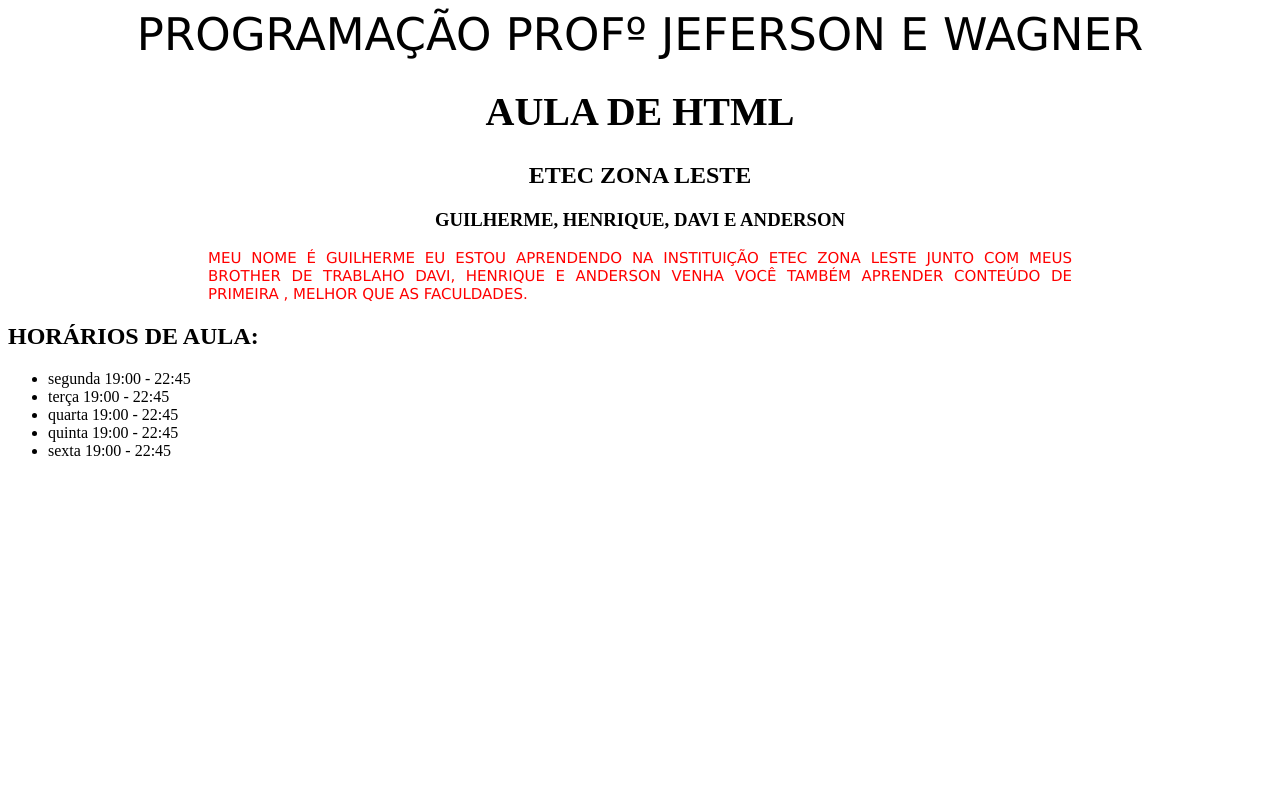
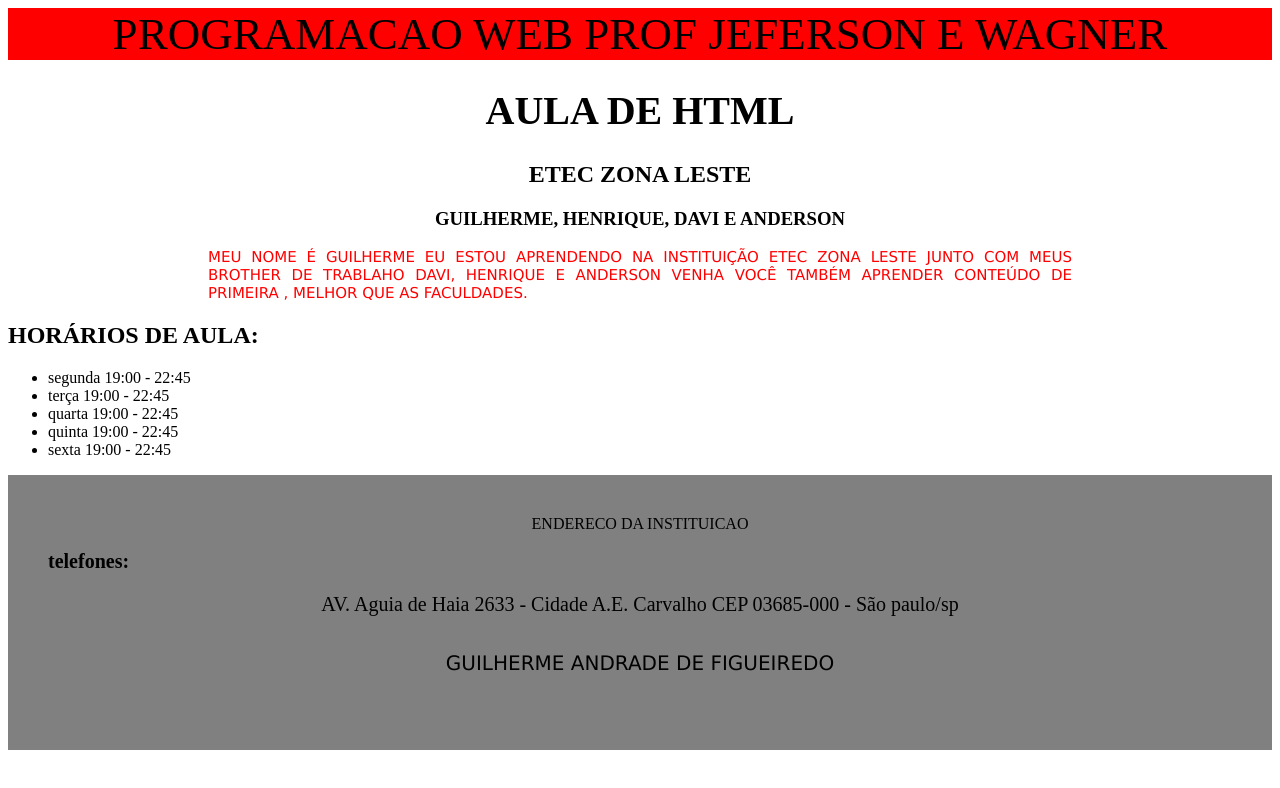
Before and after one commit to GuiFigueiredo/primeira_aula_de_git, a plain HTML site: page aulacss/index.html in a window 1280 px wide. Drawn offline with Linux system fonts and the light colour scheme.

Commit message:
informativo da etec atualizado 2

```diff
--- a/aulacss/estilo.css
+++ b/aulacss/estilo.css
@@ -27,7 +27,44 @@
 text-align:left
 }
 header{
-font-family: verdana;
+background-color: red;
+font-family: TIMES NEW ROMAN;
+font-size: 45px;
+text-align: center;
+color: black;
+}
+#TELEFONE{
+text-align: left;
+font-family:times new roman;
+font-size:20px;
+color: black;
+
+}
+#ENDERECO{
+
+font-family:times new roman;
 font-style: strong;
-font-size: 45px;
-text-align: center
+font-size:20px;
+padding:0px;
+color: black;
+text-align: center;
+
+
+}
+#NOME{
+text-align: center;
+font-style: strong;
+font-size:20px;
+padding:15px;
+color:black;
+
+
+
+}
+footer{
+background-color: gray;
+padding:40px;
+text-align: center;
+color: black;
+
+	}
--- a/aulacss/index.html
+++ b/aulacss/index.html
@@ -9,7 +9,7 @@
 
 <body>
 
-<header> PROGRAMAÇÃO PROFº JEFERSON E WAGNER</header>
+<header> PROGRAMACAO WEB PROF JEFERSON E WAGNER</header>
 <h1>AULA DE HTML  </h1>
 <h2> ETEC ZONA LESTE </h2>
 <h3>GUILHERME, HENRIQUE, DAVI E ANDERSON </h3>
@@ -24,6 +24,13 @@
 <li> quinta 19:00 - 22:45
 <li> sexta 19:00 - 22:45
 </ul>
+
+<footer> ENDERECO DA INSTITUICAO
+<h2 id="TELEFONE"> telefones: </h2>
+<p id= "ENDERECO"> AV. Aguia de Haia 2633 - Cidade A.E. Carvalho CEP 03685-000 - São paulo/sp</p>
+<p id= "NOME"> GUILHERME ANDRADE DE FIGUEIREDO </p>
+</footer>
+
 </body>
 </head>
 
```
